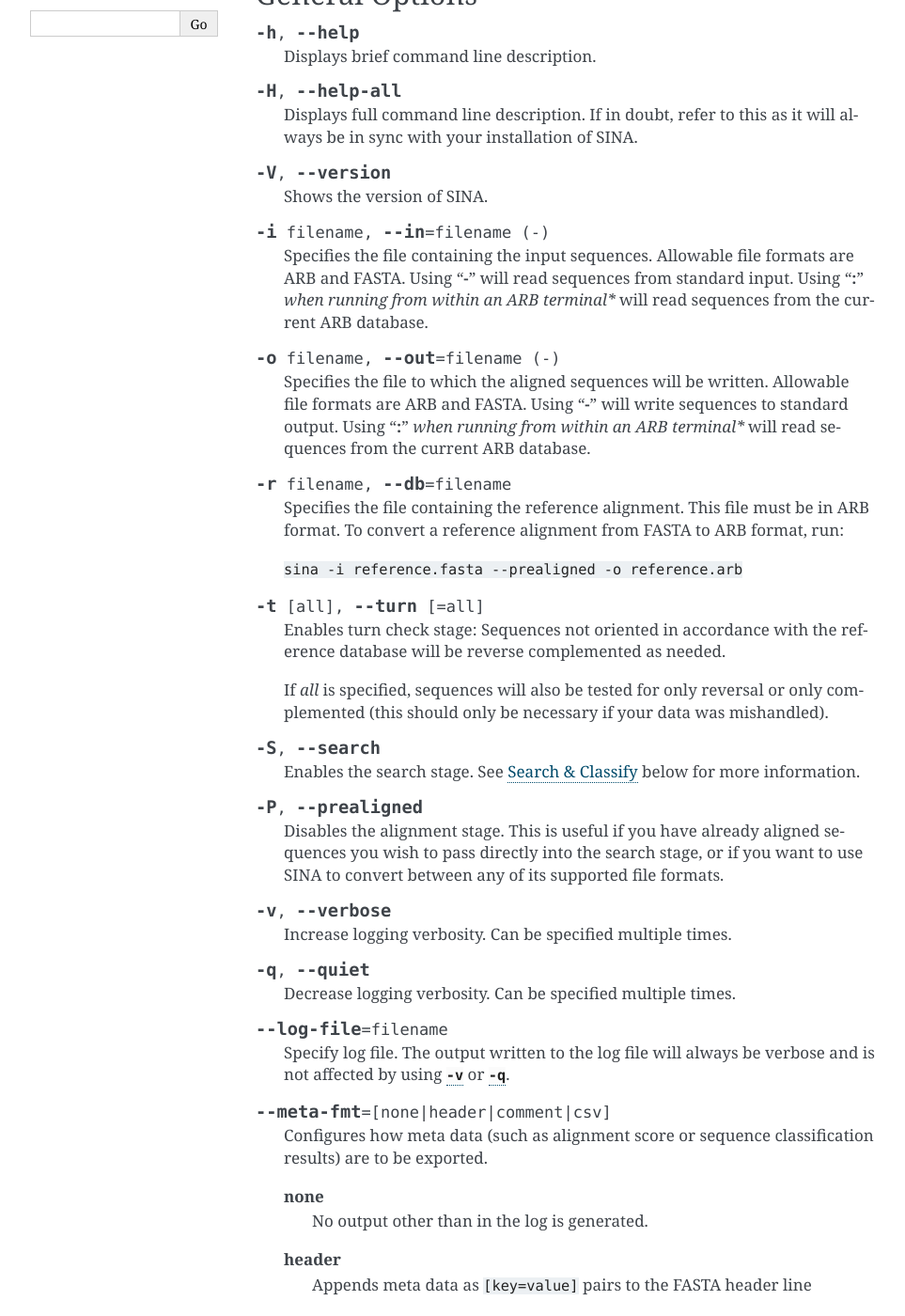
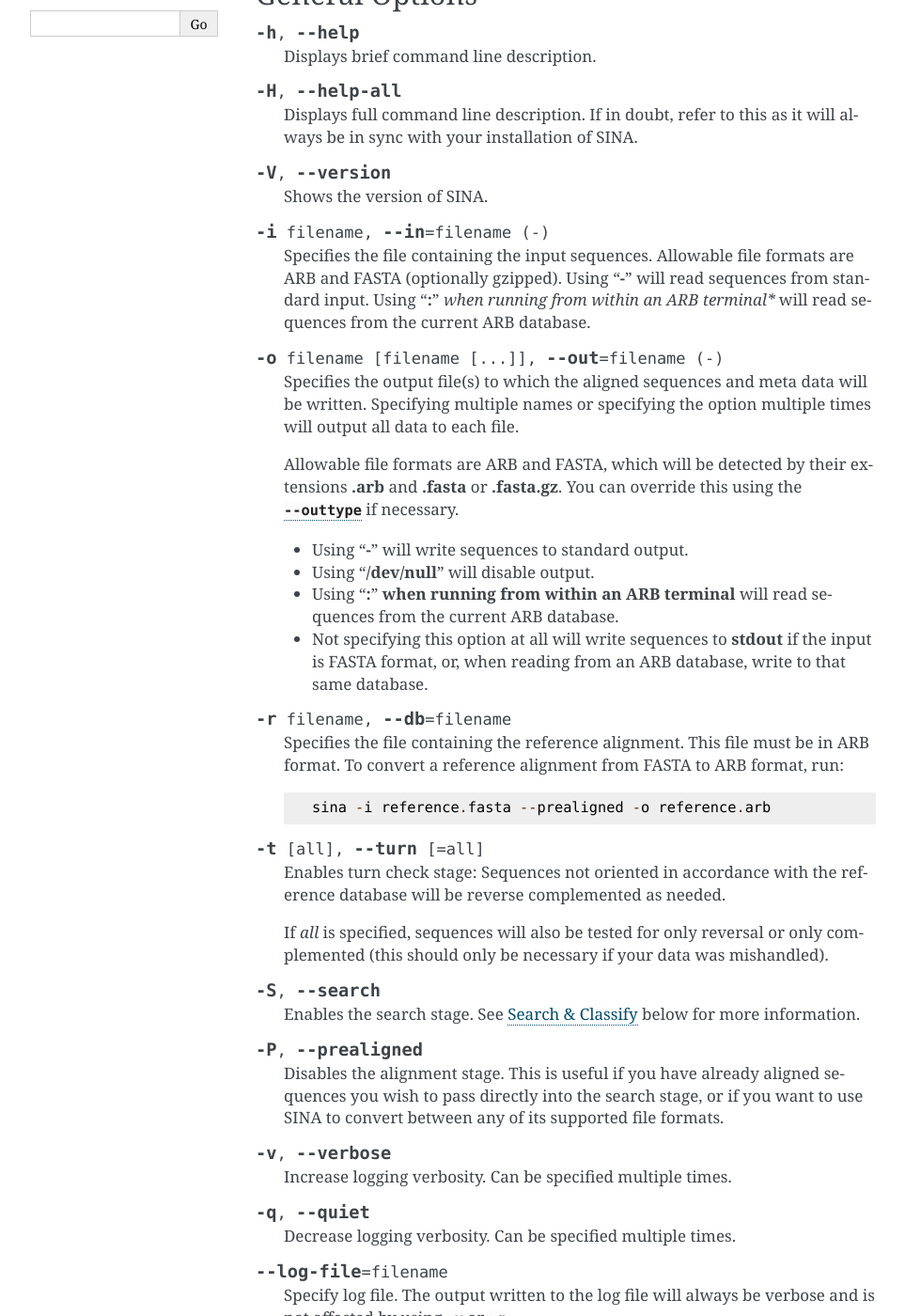
Before and after one commit to epruesse/SINA, a Sphinx documentation site: the page built from doc/source/commandline.rst, in a window 1280 px wide and 1400 px high, scrolled down 531 px. Shown: the whole window at 94% size, without its empty margins (148-1111 px from the left). Built offline with Sphinx 7.4.7, drawn with Linux system fonts in a browser that asks for light colours; some of the changed text lies outside the part shown.

Commit message:
Allow writing to multiple output files at once.

```diff
--- a/doc/source/commandline.rst
+++ b/doc/source/commandline.rst
@@ -45,25 +45,37 @@
 .. option:: -i filename, --in=filename (-)
 
    Specifies the file containing the input sequences. Allowable file
-   formats are ARB and FASTA. Using "**-**" will read sequences from
-   standard input. Using "**:**" *when running from within an ARB
-   terminal** will read sequences from the current ARB database.
+   formats are ARB and FASTA (optionally gzipped). Using "**-**" will
+   read sequences from standard input. Using "**:**" *when running
+   from within an ARB terminal** will read sequences from the current
+   ARB database.
 
-.. option:: -o filename, --out=filename (-)
+.. option:: -o filename [filename [...]], --out=filename (-)
 
-   Specifies the file to which the aligned sequences will be
-   written. Allowable file formats are ARB and FASTA. Using "**-**"
-   will write sequences to standard output. Using "**:**" *when
-   running from within an ARB terminal** will read sequences from the
-   current ARB database.
+   Specifies the output file(s) to which the aligned sequences and
+   meta data will be written. Specifying multiple names or specifying
+   the option multiple times will output all data to each file.
+
+   Allowable file formats are ARB and FASTA, which will be detected by
+   their extensions **.arb** and **.fasta** or **.fasta.gz**. You can
+   override this using the :option:`--outtype` if necessary.
+
+   - Using "**-**" will write sequences to standard output.
+   - Using "**/dev/null**" will disable output.
+   - Using "**:**" **when running from within an ARB terminal** will
+     read sequences from the current ARB database.
+   - Not specifying this option at all will write sequences to
+     **stdout** if the input is FASTA format, or, when reading
+     from an ARB database, write to that same database.
+
 
 .. option:: -r filename, --db=filename
 
    Specifies the file containing the reference alignment. This file
    must be in ARB format. To convert a reference alignment from FASTA
-   to ARB format, run:
+   to ARB format, run::
 
-   ``sina -i reference.fasta --prealigned -o reference.arb``
+       sina -i reference.fasta --prealigned -o reference.arb
 
 .. option:: -t [all], --turn [=all]
 
@@ -315,10 +327,13 @@
    Set the file format for :option:`--in`. If set to *auto* (default),
    the type is selected based on the file extension.
 
-.. option::  --outtype=[auto|arb|fasta] (auto)
+.. option::  --outtype=[auto|arb|fasta|none] (auto)
 
    Set the file format for :option:`--out`. If set to *auto* (default),
-   the type is selected based on the file extension.
+   the type is selected based on the file extension. The option can
+   be specified multiple times. It applies to all files list in the
+   next :option:`--out` option. If no output files are specified
+   and this option is set to **none**, no output is produced at all.
 
 .. option::  --preserve-order
 
```
Also changed, not shown: 1 other file.
